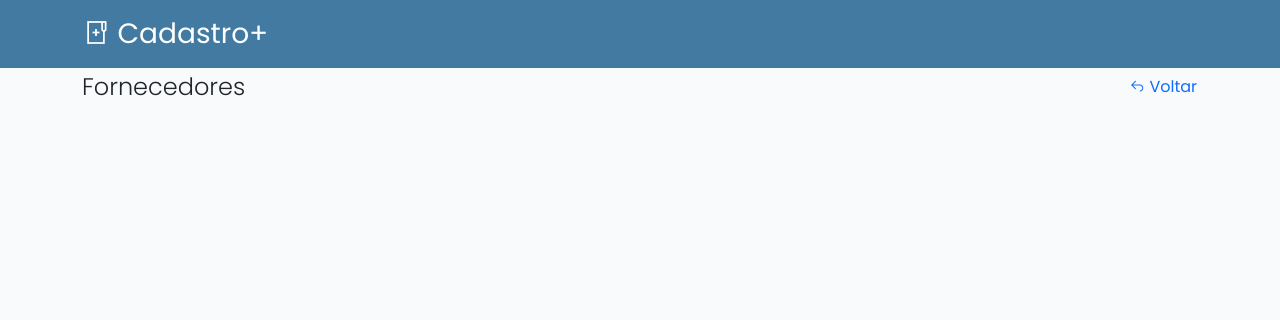
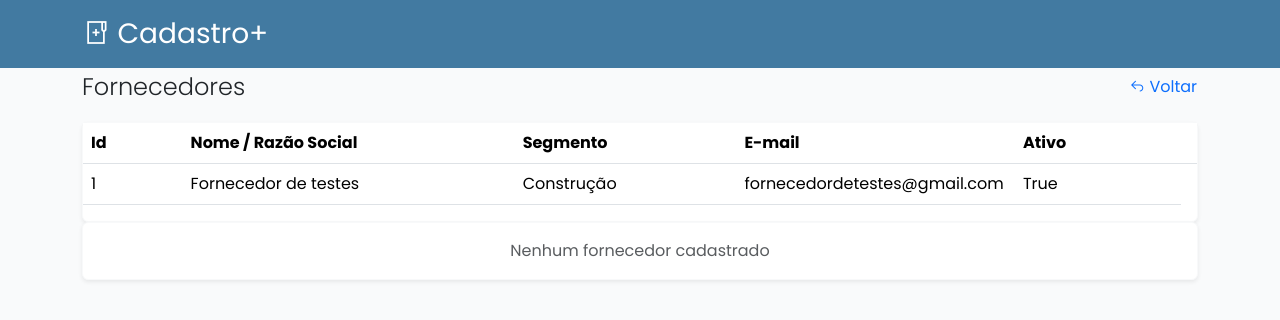
Before and after one commit to bedrohenr/dev-web-frontend, an Angular app: page /Fornecedores in a window 1280 px wide. Shown: the top 320 px of the page. Built offline with nearby package versions, Linux system fonts and the light colour scheme.

Commit message:
feat: tabela de fornecedores cadastrados

```diff
--- a/src/app/Fornecedores/fornecedores.component.html
+++ b/src/app/Fornecedores/fornecedores.component.html
@@ -10,3 +10,36 @@
     </div>
   </div>
 </div>
+
+<div class="container mt-3">
+  <div class="card border-light shadow-sm bg-white rounded">
+    <div class="table-responsive">
+      <table class="table table-hover">
+        <thead>
+          <tr>
+            <th style="width:9%">Id</th>
+            <th style="width:30%">Nome / Razão Social</th>
+            <th style="width:20%">Segmento</th>
+            <th style="width:25%">E-mail</th>
+            <th style="width:15%">Ativo</th>
+            <th style="width: 1%"></th>
+          </tr>
+        </thead>
+        <tbody>
+          <tr>
+            <td>1</td>
+            <td>Fornecedor de testes</td>
+            <td>Construção</td>
+            <td>fornecedordetestes@gmail.com</td>
+            <td>True</td>
+          </tr>
+        </tbody>
+      </table>
+    </div>
+  </div>
+  <div class="card border-light shadow-sm">
+    <div class="card-body text-center">
+      <span class="text-muted text-inf">Nenhum fornecedor cadastrado</span>
+    </div>
+  </div>
+</div>
```
